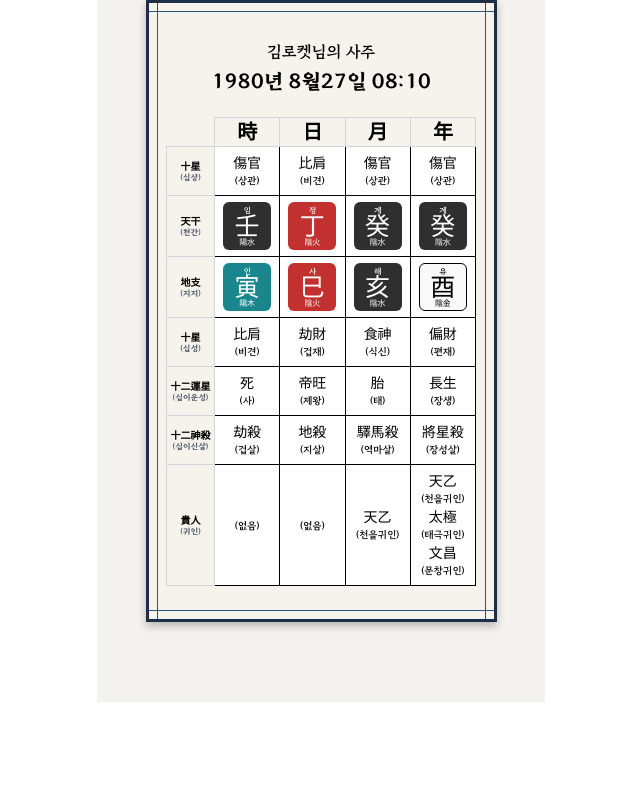
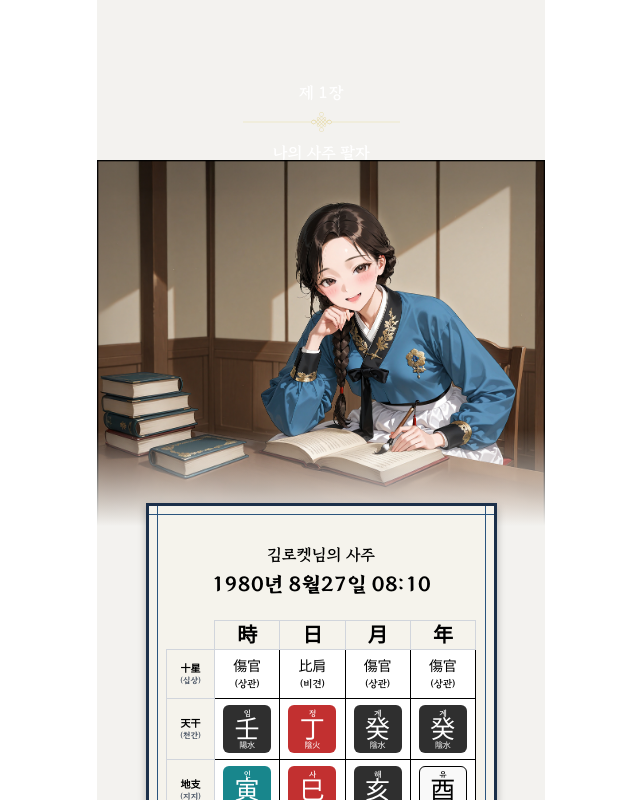
Before and after one commit to fromnowwon/rocket-ai-fe-assignment, a Next.js app: page / in a window 1280 px wide. Shown: the top 800 px of the page, without its empty margins (319-959 px from the left). Built offline with nearby package versions, Linux system fonts and the light colour scheme.

Commit message:
feat: 이미지 및 영역 추가

```diff
--- a/pages/index.tsx
+++ b/pages/index.tsx
@@ -1,9 +1,40 @@
+import Image from "next/image";
 import SajuTable from "@/components/saju/SajuTable";
 
 export default function Home() {
   return (
-    <main className="flex flex-col items-center max-w-md w-full mx-auto px-3 pb-20 bg-gray-light">
-      <section className="relative flex flex-col items-center w-full max-w-87.75 pt-10 pb-8.25 bg-ivory border-3 border-navy-deep shadow-custom">
+    <main className="max-w-md w-full mx-auto pb-20 bg-gray-light">
+      <section className="w-full pt-21">
+        <div className="flex flex-col items-center gap-3">
+          <p className="text-white leading-[100%] tracking-[-0.005em]">
+            제 1장
+          </p>
+          <Image
+            src="/assets/images/line.svg"
+            width={157}
+            height={20}
+            alt="line"
+            aria-hidden="true"
+          />
+          <h1 className="text-white leading-[100%] tracking-[-0.005em]">
+            나의 사주 팔자
+          </h1>
+        </div>
+      </section>
+
+      <section>
+        <div className="relative w-full aspect-[375/306]">
+          <Image
+            src="/assets/images/scene2.jpg"
+            alt="scene"
+            fill
+            className="object-cover"
+          />
+          <div className="absolute bottom-0 left-0 right-0 h-24 bg-gradient-to-b from-transparent to-[#F3F2EF] pointer-events-none" />
+        </div>
+      </section>
+
+      <section className="relative flex flex-col items-center w-full max-w-87.75 mx-auto -mt-[23px] pt-10 pb-8.25 bg-ivory border-3 border-navy-deep shadow-custom">
         <h2 className="text-center text-darkGray leading-[100%]">
           김로켓님의 사주
         </h2>
```
Also changed, not shown: public/assets/images/line.svg (added), public/assets/images/scene2.jpg (added).
